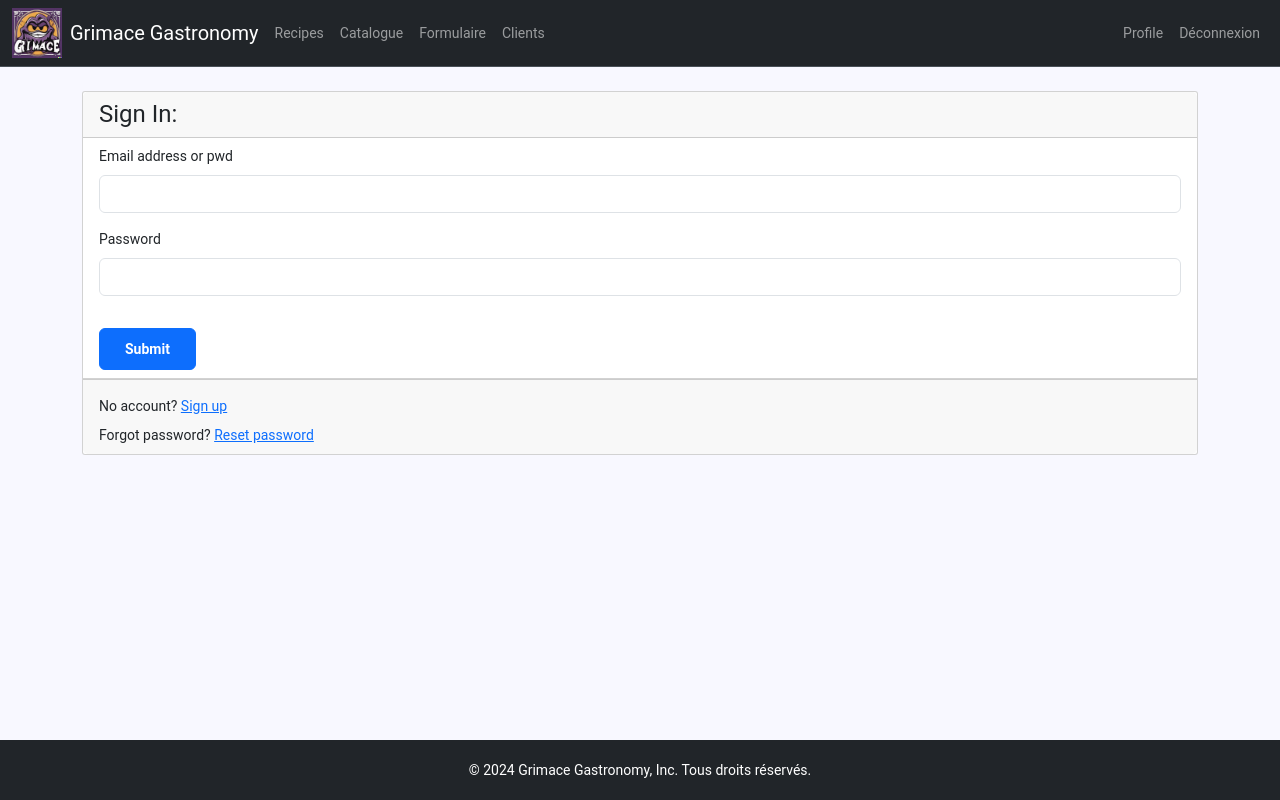
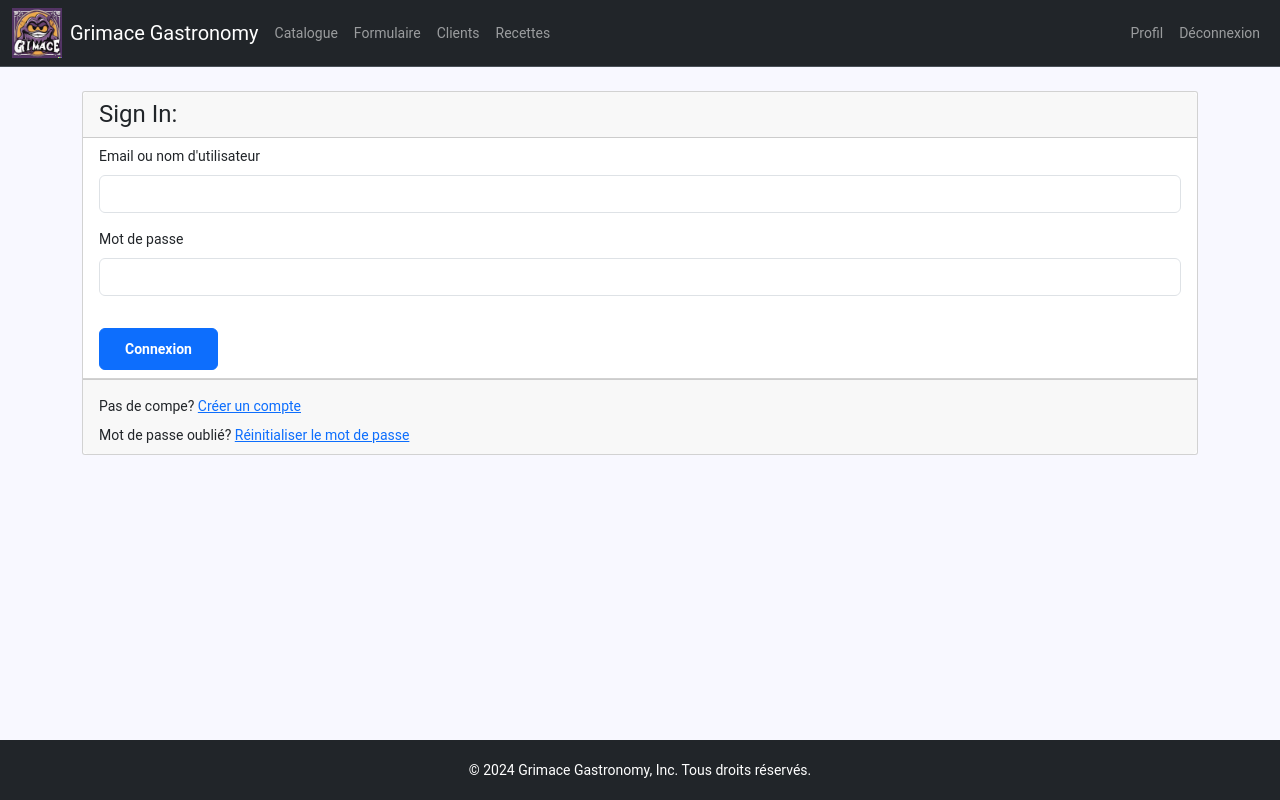
Before and after one commit to hodux/frontendGG, a React (Create React App) app: page /signIn in a window 1280 px wide. Built offline with nearby package versions, Linux system fonts and the light colour scheme; sample sign-in values are in the browser's storage.

Commit message:
traduction en francais

```diff
--- a/src/components/Home.js
+++ b/src/components/Home.js
@@ -43,16 +43,9 @@ function Home() {
             </div>
 
             <div class="row mt-2">
-                <a class="col-6 text-start" href="signUp">Create your account!</a>
-                <a class="col-6 text-end" href="/signIn">Already a user?</a>
+                <a class="col-6 text-start" href="signUp">Créer votre compte!</a>
+                <a class="col-6 text-end" href="/signIn">Déjà un utilisateur?</a>
             </div>
-
-            <div class="row">
-                <div class="col-8">
-
-                </div>
-            </div>
-
 
             </div>
         </body>
--- a/src/components/Nav.js
+++ b/src/components/Nav.js
@@ -28,12 +28,6 @@ function Nav() {
                         <ul className="navbar-nav">
                             {isUserLoggedIn ? (
                                 <li className="nav-item">
-                                    <a className={`nav-link ${activePage === '/recipes' ? 'active' : ''}`}
-                                       href="/recipes" onClick={() => handleNavLinkClick('/recipes')}>Recipes</a>
-                                </li>
-                            ) : ''}
-                            {isUserLoggedIn ? (
-                                <li className="nav-item">
                                     <a className={`nav-link ${activePage === '/catalogue' ? 'active' : ''}`}
                                        href="/catalogue" onClick={() => handleNavLinkClick('/catalogue')}>Catalogue</a>
                                 </li>
@@ -50,6 +44,12 @@ function Nav() {
                                        href="/listClts" onClick={() => handleNavLinkClick('/listClts')}>Clients</a>
                                 </li>
                             ) : ''}
+                            {isUserLoggedIn ? (
+                                <li className="nav-item">
+                                    <a className={`nav-link ${activePage === '/recipes' ? 'active' : ''}`}
+                                       href="/recipes" onClick={() => handleNavLinkClick('/recipes')}>Recettes</a>
+                                </li>
+                            ) : ''}
                         </ul>
                     </div>
                     <div className="collapse navbar-collapse justify-content-end" id='navbarNav'>
@@ -57,18 +57,18 @@ function Nav() {
                             {isUserLoggedIn ? (
                                 <li className="nav-item">
                                     <a className={`nav-link ${activePage === '/profile' ? 'active' : ''}`} href="/profile"
-                                       onClick={() => handleNavLinkClick('/profile')}>Profile</a>
+                                       onClick={() => handleNavLinkClick('/profile')}>Profil</a>
                                 </li>
                             ) : (
                                 <li className="nav-item">
                                     <a className={`nav-link ${activePage === '/signIn' ? 'active' : ''}`} href="/signIn"
-                                       onClick={() => handleNavLinkClick('/signIn')}>Sign in</a>
+                                       onClick={() => handleNavLinkClick('/signIn')}>Connexion</a>
                                 </li>
                             )}
                             {!isUserLoggedIn ? (
                                 <li className="nav-item">
                                     <a className={`nav-link ${activePage === '/signUp' ? 'active' : ''}`} href="/signUp"
-                                       onClick={() => handleNavLinkClick('/signUp')}>Sign Up</a>
+                                       onClick={() => handleNavLinkClick('/signUp')}>Créer un compte</a>
                                 </li>
                             ) : ''}
                             {isUserLoggedIn ? (
--- a/src/components/Profile.js
+++ b/src/components/Profile.js
@@ -47,15 +47,15 @@ function Profile() {
                     <div className="col-md-9">
                         <div className="p-3 py-5">
                             <div className="d-flex justify-content-between align-items-center mb-3">
-                                <h4 className="text-right">Profile Settings</h4>
+                                <h4 className="text-right">Information privée</h4>
                             </div>
                             <div className="row mt-2">
                                 <div className="col-md-4">
-                                    <label className="labels">First Name</label>
+                                    <label className="labels">Prénom</label>
                                     <input type="text" className="form-control" placeholder="First Name" value={user.first_name} disabled={true}/>
                                 </div>
                                 <div className="col-md-4">
-                                    <label className="labels">Last Name</label>
+                                    <label className="labels">Nom</label>
                                     <input type="text" className="form-control" placeholder="Last Name" value={user.last_name} disabled={true}/>
                                 </div>
                                 <div className="col-md-4">
--- a/src/components/SignIn.js
+++ b/src/components/SignIn.js
@@ -36,22 +36,22 @@ function SignIn() {
                 <div className='card-header bg-white'>
                     <form onSubmit={handleSubmit}>
                         <div className="mb-3">
-                            <label className="form-label">Email address or pwd</label>
+                            <label className="form-label">Email ou nom d'utilisateur</label>
                             <input type="text" className="form-control" name="email" value={inputValueEmail} onChange={handleInputChangeEmail}/>
                         </div>
                         <div className="mb-3">
-                            <label className="form-label">Password</label>
+                            <label className="form-label">Mot de passe</label>
                             <input type="password" className="form-control" name="password" value={inputValuePassword} onChange={handleInputChangePassword}/>
                         </div>
-                        <button type="submit" className="btn btn-primary mt-3">Submit</button>
+                        <button type="submit" className="btn btn-primary mt-3">Connexion</button>
                     </form>
                 </div>
                 <div className='card-footer'>
                     <div className="signup mt-2">
-                        <div>No account? <a className="signup" href="/signUp"> Sign up</a></div>
+                        <div>Pas de compe? <a className="signup" href="/signUp"> Créer un compte</a></div>
                     </div>
                     <div className="signup mt-2">
-                        <div>Forgot password? <a className="reset" href="/resetPassword">Reset password</a></div>
+                        <div>Mot de passe oublié? <a className="reset" href="/resetPassword">Réinitialiser le mot de passe</a></div>
                     </div>
                 </div>
             </div>
```
